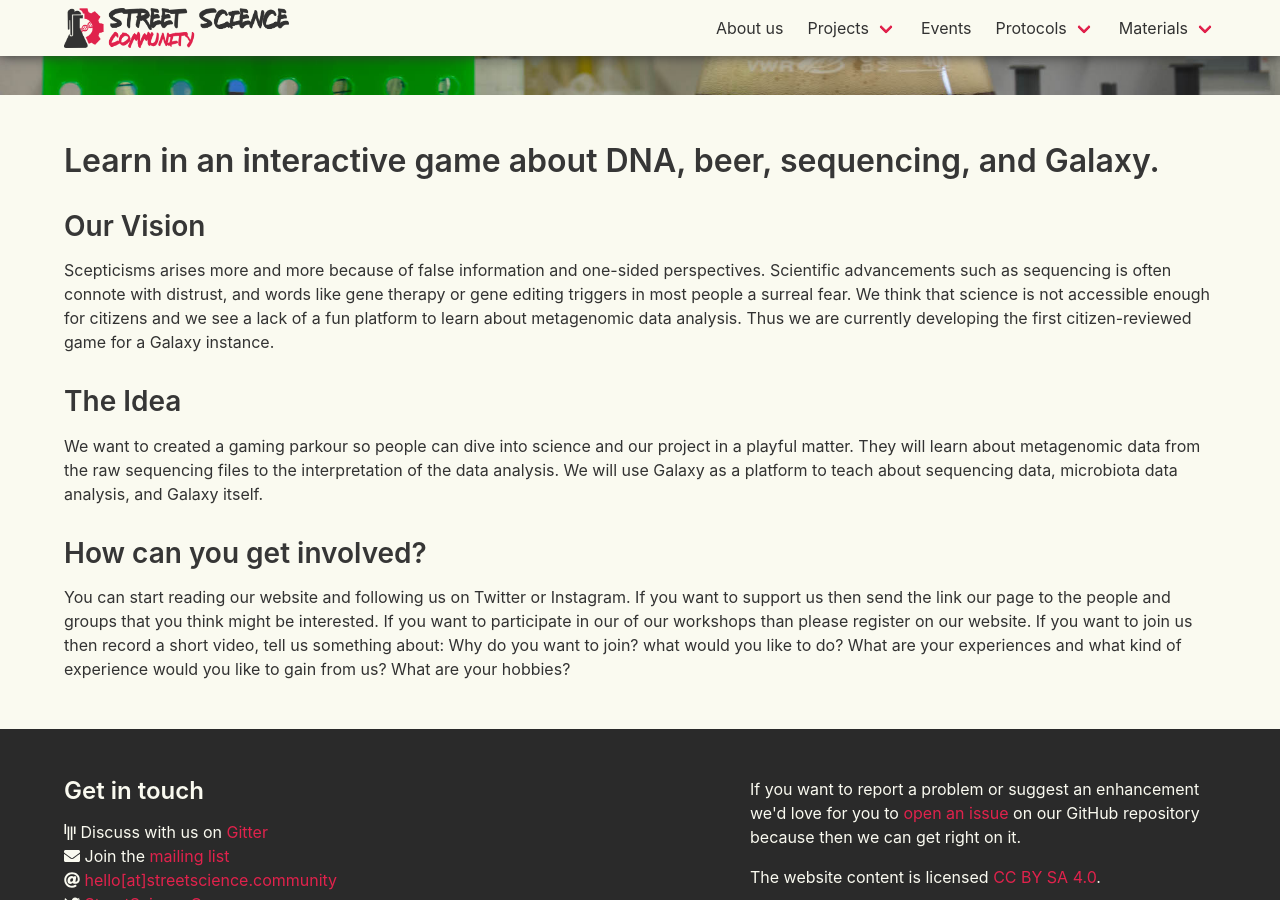
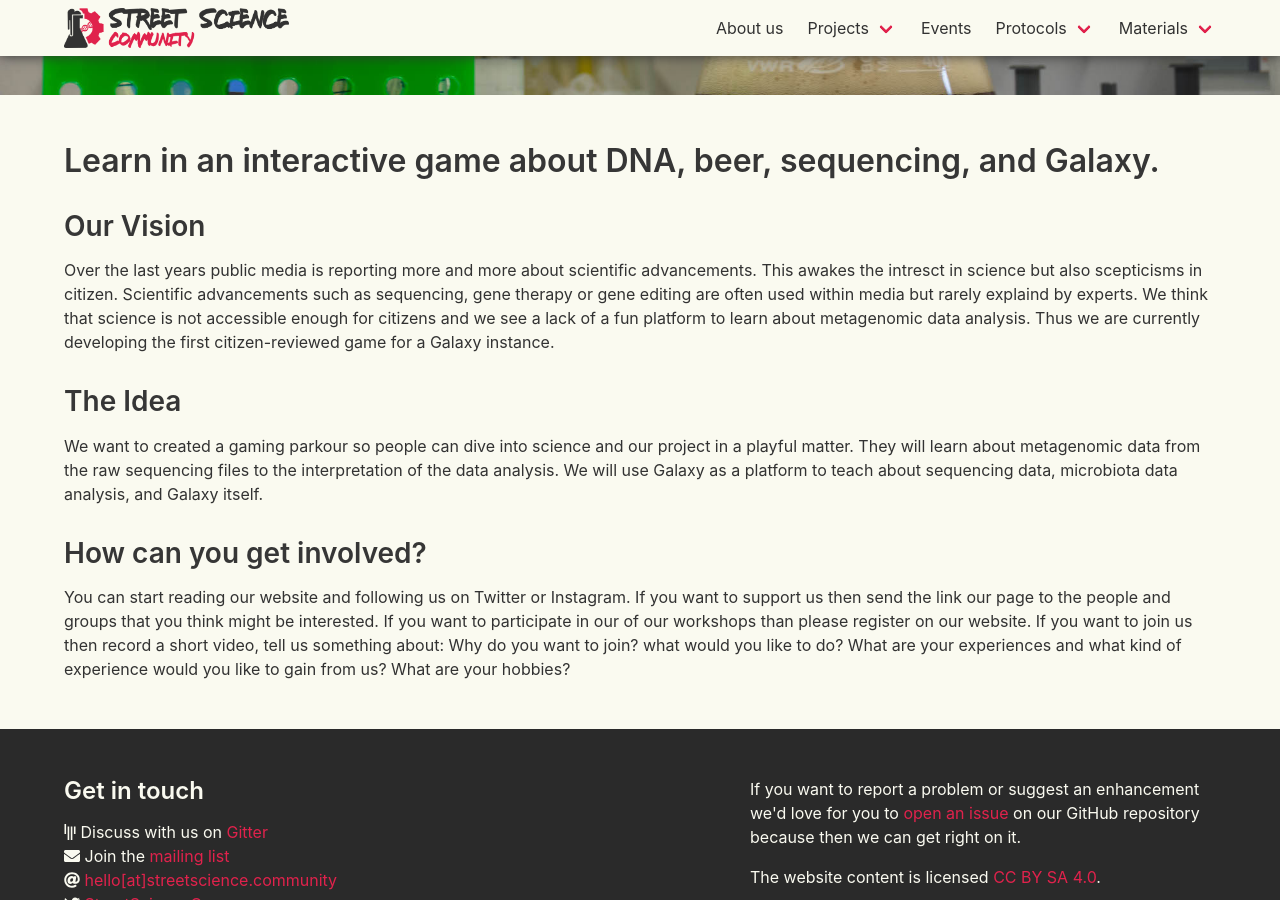
Before and after one commit to StreetScienceCommunity/StreetScienceCommunity.github.io, a Jekyll site: the page built from _projects/beerdecoded_game.md, in a window 1280 px wide and 900 px high, scrolled down 535 px. Built offline with Jekyll 4.4.1, drawn with Linux system fonts in a browser that asks for light colours; nearby versions of some CDN libraries.

Commit message:
Update beerdecoded_game.md

```diff
--- a/_projects/beerdecoded_game.md
+++ b/_projects/beerdecoded_game.md
@@ -8,7 +8,7 @@
 # Learn in an interactive game about DNA, beer, sequencing, and Galaxy.
 
 ## Our Vision
-Scepticisms arises more and more because of false information and one-sided perspectives. Scientific advancements such as sequencing is often connote with distrust, and words like gene therapy or gene editing triggers in most people a surreal fear. We think that science is not accessible enough for citizens and we see a lack of a fun platform to learn about metagenomic data analysis. Thus we are currently developing the first citizen-reviewed game for a Galaxy instance.
+Over the last years public media is reporting more and more about scientific advancements. This awakes the intresct in science but also scepticisms in citizen. Scientific advancements such as sequencing, gene therapy or gene editing are often used within media but rarely explaind by experts. We think that science is not accessible enough for citizens and we see a lack of a fun platform to learn about metagenomic data analysis. Thus we are currently developing the first citizen-reviewed game for a Galaxy instance.
 
 ## The Idea
 We want to created a gaming parkour so people can dive into science and our project in a playful matter. They will learn about metagenomic data from the raw sequencing files to the interpretation of the data analysis. We will use Galaxy as a platform to teach about sequencing data, microbiota data analysis, and Galaxy itself.
```
